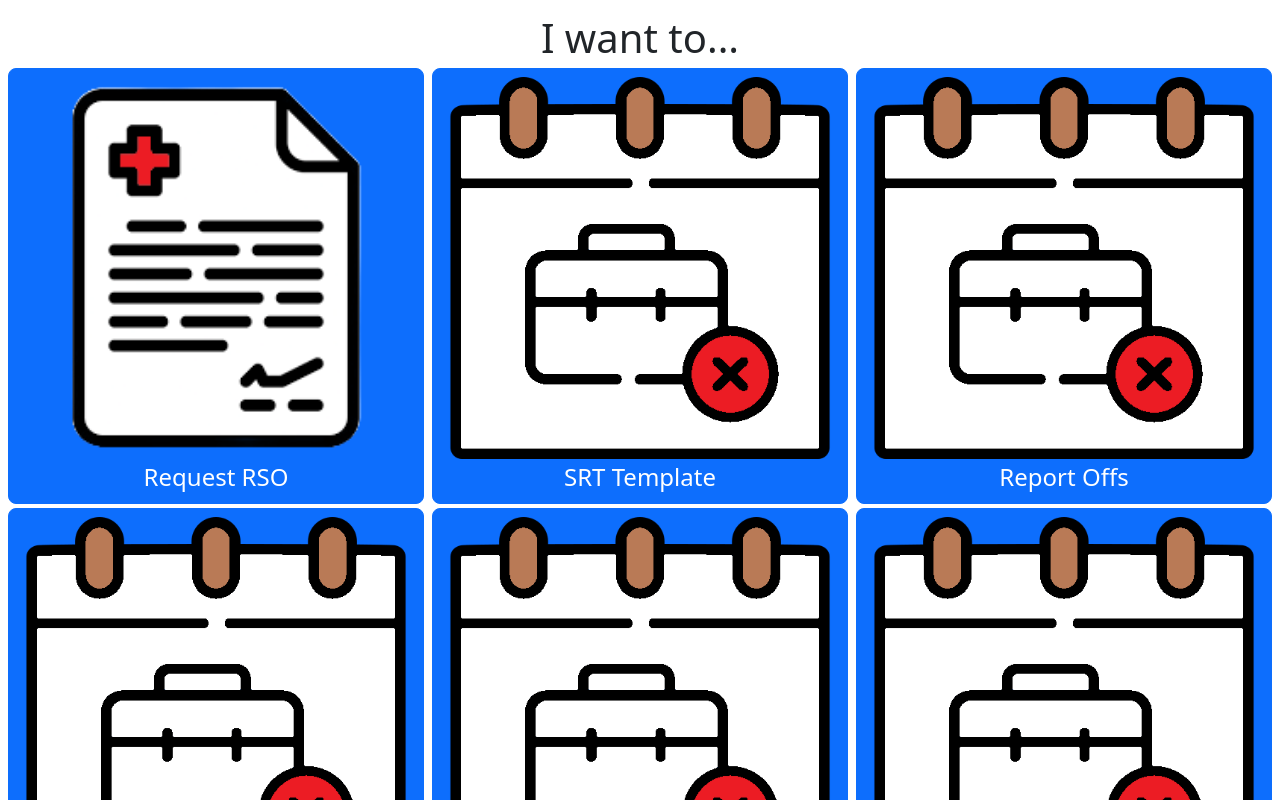
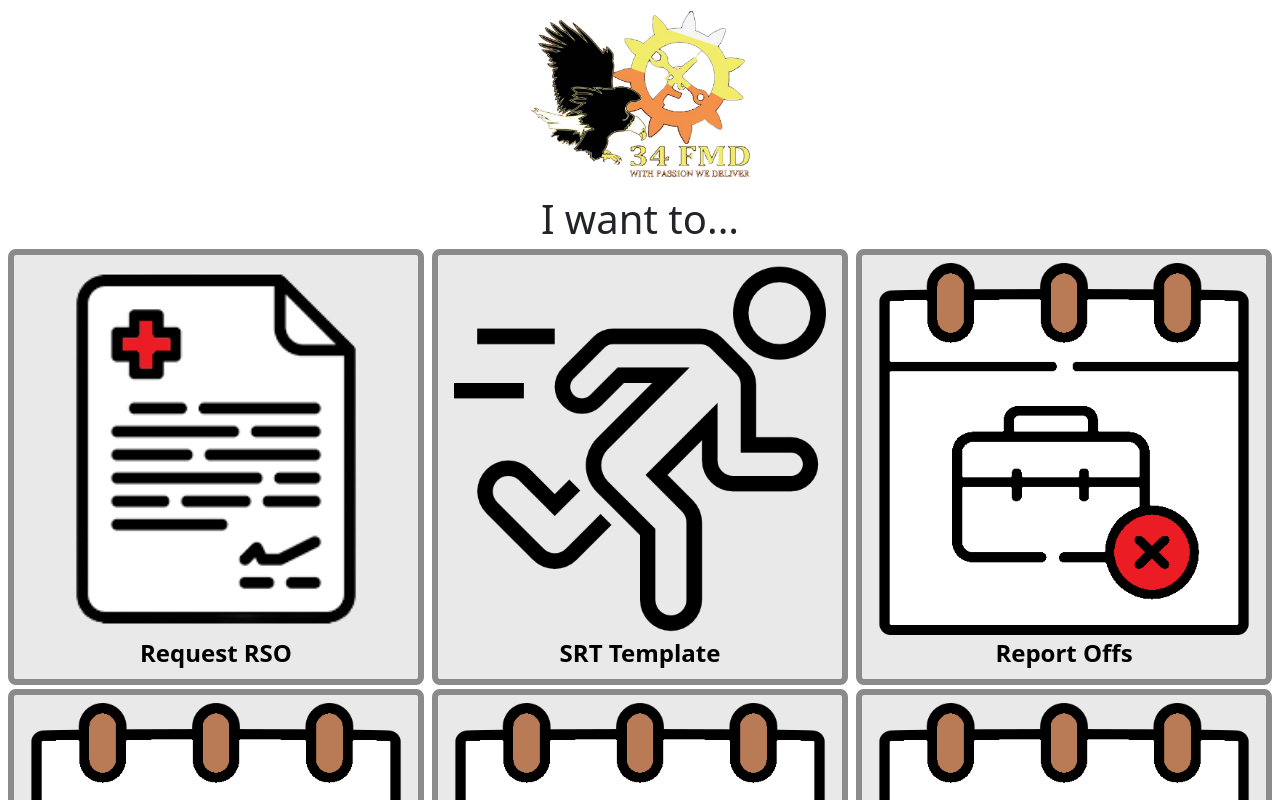
Before and after one commit to CrikNJW/34FMD_TempGen_JingWen, a website: page index.html in a window 1280 px wide. Both pictures are taken after a click on the button "NSF". Shown: the top 800 px of the page. Drawn offline with nearby package versions, Linux system fonts and the light colour scheme.

Commit message:
Added 34FMD Logo, changed icons and overhauled interface

```diff
--- a/index.html
+++ b/index.html
@@ -69,14 +69,25 @@
                 }
             }
         }
+
+        .index-btn {
+            color: black;
+            font-weight: bold;
+            background-color: rgb(233, 233, 233);
+            border: 6px solid rgb(139, 139, 139);
+        }
     </style>
 </head>
 <body onload="firstLoad()">
+    <div class="m-1 h-10 d-flex align-items-center justify-content-center">
+        <img src="34TemplateGeneratorImages\34 logo.png" class="img-fluid" style="max-width: 30%;">
+    </div>
+
 
     <!--TYPE OF SERVICE -->
     <!--TYPE OF SERVICE -->
     <!--TYPE OF SERVICE -->
-    <div id="TypeOfService" class="m-2 h-100 d-flex align-items-center justify-content-center flex-wrap">
+    <div id="TypeOfService" class="m-2 h-50 d-flex align-items-center justify-content-center flex-wrap">
         <div id="Heading" class="d-flex justify-content-center fs-1 fade-in w-100">
             I am a...
         </div>
@@ -85,7 +96,7 @@
             <div class="row justify-content-center gx-2 flex-nowrap">
 
                 <div class="col-6">
-                    <button type="button" class="btn btn-primary btn-lg w-100 h-100" onclick="fadeOutService(this.value)" value="nsf">
+                    <button type="button" class="btn btn-primary btn-lg w-100 h-100 index-btn" onclick="fadeOutService(this.value)" value="nsf">
                         <div class="row justify-content-center">
                             <img class="icons" src="34TemplateGeneratorImages/nsf.png" alt="NSF Image">
                         </div>
@@ -96,7 +107,7 @@
                 </div>
 
                 <div class="col-6">
-                    <button type="button" class="btn btn-primary btn-lg w-100 h-100" onclick="fadeOutService(this.value)" value="regular">
+                    <button type="button" class="btn btn-primary btn-lg w-100 h-100 index-btn" onclick="fadeOutService(this.value)" value="regular">
                         <div class="row justify-content-center">
                             <img class="icons" src="34TemplateGeneratorImages/regular.png" alt="Regular Image">
                         </div>
@@ -125,7 +136,7 @@
             <div class="row justify-content-center gx-2">
 
                 <div class="col-4 mb-1">
-                    <button type="button" class="btn btn-primary btn-lg w-100 h-100" onclick="location.href='nsfrso.html'" value="mc">
+                    <button type="button" class="btn btn-primary btn-lg w-100 h-100 index-btn" onclick="location.href='nsfrso.html'" value="mc">
                         <div class="row justify-content-center">
                             <img class="icons" src="34TemplateGeneratorImages/mcicon.png" alt="MC Image">
                         </div>
@@ -136,9 +147,9 @@
                 </div>
 
                 <div class="col-4 mb-1">
-                    <button type="button" class="btn btn-primary btn-lg w-100 h-100" onclick="location.href='SRTHLSGenerator.html'" value="off">
+                    <button type="button" class="btn btn-primary btn-lg w-100 h-100 index-btn" onclick="location.href='SRTHLSGenerator.html'" value="off">
                         <div class="row justify-content-center">
-                            <img class="icons" src="34TemplateGeneratorImages/off.png" alt="Off Image">
+                            <img class="icons" src="34TemplateGeneratorImages/runicon.png" alt="Off Image">
                         </div>
                         <div class="row justify-content-center btn-text">
                             SRT Template
@@ -147,7 +158,7 @@
                 </div>
 
                 <div class="col-4 mb-1">
-                    <button type="button" class="btn btn-primary btn-lg w-100 h-100" onclick="fadeOutTypeOfTemplate(this.value)" value="off">
+                    <button type="button" class="btn btn-primary btn-lg w-100 h-100 index-btn" onclick="fadeOutTypeOfTemplate(this.value)" value="off">
                         <div class="row justify-content-center">
                             <img class="icons" src="34TemplateGeneratorImages/off.png" alt="Off Image">
                         </div>
@@ -158,7 +169,7 @@
                 </div>
 
                 <div class="col-4 mb-1">
-                    <button type="button" class="btn btn-primary btn-lg w-100 h-100" onclick="fadeOutTypeOfTemplate(this.value)" value="off">
+                    <button type="button" class="btn btn-primary btn-lg w-100 h-100 index-btn" onclick="fadeOutTypeOfTemplate(this.value)" value="off">
                         <div class="row justify-content-center">
                             <img class="icons" src="34TemplateGeneratorImages/off.png" alt="Off Image">
                         </div>
@@ -169,7 +180,7 @@
                 </div>
 
                 <div class="col-4 mb-1">
-                    <button type="button" class="btn btn-primary btn-lg w-100 h-100" onclick="fadeOutTypeOfTemplate(this.value)" value="off">
+                    <button type="button" class="btn btn-primary btn-lg w-100 h-100 index-btn" onclick="fadeOutTypeOfTemplate(this.value)" value="off">
                         <div class="row justify-content-center">
                             <img class="icons" src="34TemplateGeneratorImages/off.png" alt="Off Image">
                         </div>
@@ -180,7 +191,7 @@
                 </div>
 
                 <div class="col-4 mb-1">
-                    <button type="button" class="btn btn-primary btn-lg w-100 h-100" onclick="location.href='cosduty.html'" value="cosduty">
+                    <button type="button" class="btn btn-primary btn-lg w-100 h-100 index-btn" onclick="location.href='cosduty.html'" value="cosduty">
                         <div class="row justify-content-center">
                             <img class="icons" src="34TemplateGeneratorImages/off.png" alt="Off Image">
                         </div>
```
Also changed, not shown: 34TemplateGeneratorImages/34 logo.png (added), 34TemplateGeneratorImages/runicon.png (added).
